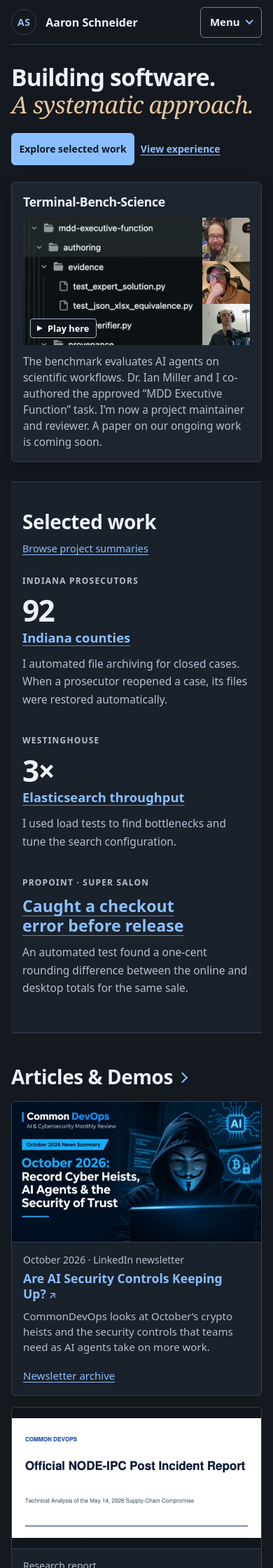
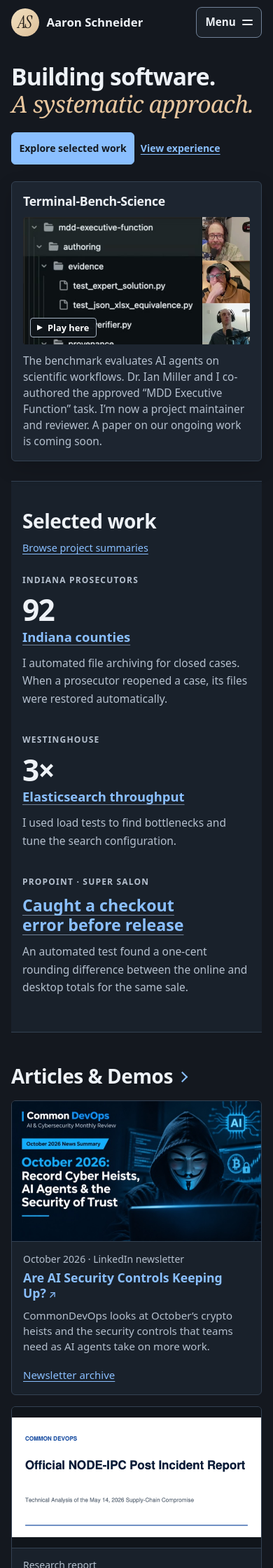
Before and after one commit to schneidergithub/schneidergithub.github.io, a Jekyll site: the page built from index.md, in a window 390 px wide. Shown: the top 2240 px of the page at 70% size. Built offline with Jekyll 4.4.1, drawn with Linux system fonts in a browser that asks for light colours.

Commit message:
Give the shared header and mobile menu a clear current-section state

```diff
--- a/_layouts/default.html
+++ b/_layouts/default.html
@@ -23,13 +23,13 @@
   <meta name="theme-color" content="#14181F">
   <link rel="icon" href="{{ '/assets/favicon.svg' | relative_url }}?v={{ site.time | date: '%s' }}" type="image/svg+xml">
   <link rel="stylesheet" href="{{ '/assets/site.css' | relative_url }}?v={{ site.time | date: '%s' }}">
-  <script src="{{ '/assets/navigation.js' | relative_url }}" defer></script>
+  <script src="{{ '/assets/navigation.js' | relative_url }}?v=2" defer></script>
 </head>
 <body>
   <a class="skip-link" href="#main">Skip to content</a>
   <header class="site-header wrap">
     <a class="brand" href="{{ '/' | relative_url }}" aria-label="Aaron Schneider, home"><span class="brand-mark" aria-hidden="true">AS</span><span>Aaron Schneider</span></a>
-    <button class="site-menu-toggle" type="button" aria-controls="primary-navigation" aria-expanded="false" hidden>Menu</button>
+    <button class="site-menu-toggle" type="button" aria-controls="primary-navigation" aria-expanded="false" hidden>Menu<span class="menu-glyph" aria-hidden="true"></span></button>
     <nav id="primary-navigation" aria-label="Main navigation">
       {% assign nav_labels = 'Home|Experience|Selected Work|Articles & Demos' | split: '|' %}
       {% assign nav_paths = '/|/experience/|/work/|/articles/' | split: '|' %}
--- a/assets/navigation.js
+++ b/assets/navigation.js
@@ -1,26 +1,41 @@
 const menuButton = document.querySelector('.site-menu-toggle');
 const header = menuButton.closest('header');
+const navigation = document.getElementById(menuButton.getAttribute('aria-controls'));
 const compactMenu = window.matchMedia('(max-width: 42em)');
 
-function closeMenu() {
-  menuButton.setAttribute('aria-expanded', 'false');
+function setMenuOpen(open) {
+  menuButton.setAttribute('aria-expanded', String(open));
+  navigation.hidden = compactMenu.matches && !open;
+}
+
+function syncMenuLayout() {
+  const focused = document.activeElement;
+  menuButton.hidden = !compactMenu.matches;
+  if (compactMenu.matches && navigation.contains(focused)) menuButton.focus();
+  setMenuOpen(false);
+  if (!compactMenu.matches && focused === menuButton) {
+    (navigation.querySelector('[aria-current]') || navigation.querySelector('a')).focus();
+  }
 }
 
 menuButton.addEventListener('click', () => {
-  const expanded = menuButton.getAttribute('aria-expanded') === 'true';
-  menuButton.setAttribute('aria-expanded', String(!expanded));
+  setMenuOpen(menuButton.getAttribute('aria-expanded') !== 'true');
 });
 
-header.addEventListener('keydown', (event) => {
-  if (event.key === 'Escape' && compactMenu.matches && menuButton.getAttribute('aria-expanded') === 'true') {
-    closeMenu();
+header.addEventListener('keydown', event => {
+  if (event.key === 'Escape' && menuButton.getAttribute('aria-expanded') === 'true') {
     menuButton.focus();
+    setMenuOpen(false);
   }
 });
 
-header.addEventListener('focusout', (event) => {
-  if (!header.contains(event.relatedTarget)) closeMenu();
+header.addEventListener('focusout', event => {
+  if (!header.contains(event.relatedTarget)) setMenuOpen(false);
 });
 
-compactMenu.addEventListener('change', closeMenu);
-menuButton.hidden = false;
+document.addEventListener('pointerdown', event => {
+  if (menuButton.getAttribute('aria-expanded') === 'true' && !header.contains(event.target)) setMenuOpen(false);
+});
+
+compactMenu.addEventListener('change', syncMenuLayout);
+syncMenuLayout();
--- a/assets/site.css
+++ b/assets/site.css
@@ -18,9 +18,38 @@ img{display:block;max-width:100%;height:auto}
 .wrap{width:min(1120px,calc(100% - 3rem));margin-inline:auto}
 .skip-link{position:absolute;left:1rem;top:-6rem;z-index:5;padding:.7rem 1rem;background:var(--text);color:var(--bg)}
 .skip-link:focus{top:1rem}
-.site-header{display:flex;align-items:center;justify-content:space-between;gap:1.5rem;padding-block:1.5rem;border-bottom:1px solid var(--line)}
-.brand{display:flex;gap:.8rem;align-items:center;color:var(--text);text-decoration:none;font-weight:650;white-space:nowrap}
-.brand-mark{display:grid;place-items:center;width:2.6rem;height:2.6rem;border:1px solid var(--line);border-radius:50%;color:var(--accent);font-size:.875rem;letter-spacing:.03em}
+.site-header {
+  display: flex;
+  flex-wrap: wrap;
+  align-items: center;
+  justify-content: space-between;
+  gap: .65rem 1rem;
+  padding-block: clamp(.85rem, 1.7vw, 1.3rem);
+}
+.brand {
+  display: inline-flex;
+  gap: .65rem;
+  align-items: center;
+  min-height: 44px;
+  color: var(--text);
+  font-size: 1.05rem;
+  font-weight: 650;
+  line-height: 1.2;
+  text-decoration: none;
+}
+.brand-mark {
+  display: grid;
+  flex: none;
+  place-items: center;
+  width: 40px;
+  height: 40px;
+  border-radius: 50%;
+  background: linear-gradient(135deg, #f1dfbf, #ddc09a);
+  color: #211c17;
+  font: italic 400 25px/1 "Instrument Serif", Georgia, serif;
+  letter-spacing: -.05em;
+  padding-inline-end: 2px;
+}
 nav{display:flex;flex-wrap:wrap;gap:.4rem 1.2rem}
 nav a{padding-block:.5rem;font-size:.9rem;text-decoration:none;color:var(--muted)}
 nav a:hover,nav a:focus-visible,nav a[aria-current]{color:var(--accent);text-decoration:underline}
@@ -686,7 +715,45 @@ a{color:inherit}
 
 
 /* Shared interaction hierarchy and comfortable touch targets. */
-.site-header nav a{display:inline-flex;align-items:center;min-height:44px}
+.site-header nav {
+  align-items: center;
+  gap: 3px;
+  max-width: 100%;
+  padding: 4px;
+  border: 1px solid #323c48;
+  border-radius: 12px;
+  background: #1b2129;
+}
+.site-header nav a {
+  position: relative;
+  display: flex;
+  align-items: center;
+  min-height: 44px;
+  padding: .35rem clamp(.55rem, 1.1vw, 1rem);
+  border-radius: 7px;
+  color: var(--muted);
+  font-size: .95rem;
+  font-weight: 550;
+  line-height: 1.3;
+  text-decoration: none;
+}
+.site-header nav a:is(:hover, :focus-visible) { background: #29323e; color: var(--text); }
+.site-header nav a[aria-current] { background: #34312e; color: #f5e5ce; font-weight: 650; }
+.site-header nav a[aria-current]::after {
+  content: "";
+  position: absolute;
+  inset: auto .75rem 3px;
+  width: 1.25rem;
+  height: 2px;
+  margin-inline: auto;
+  border-radius: 2px;
+  background: #e8c69e;
+}
+.site-header nav a:focus-visible { z-index: 1; outline-offset: 1px; }
+.site-header nav[hidden], .site-menu-toggle[hidden] { display: none; }
+@media (forced-colors: active) {
+  .site-header nav a[aria-current] { text-decoration: underline; }
+}
 
 .button.secondary:hover{background:var(--panel);filter:none}
 
@@ -717,49 +784,53 @@ a{color:inherit}
 
 .section-jumps .count,.gallery-jumps .count{margin-left:0}
 
-.site-menu-toggle{display:none}
-@media screen and (max-width:42em){
-  .site-header{
-    display:grid;
-    grid-template-columns:minmax(0,1fr) auto;
-    gap:.35rem .5rem;
-    padding-block:.6rem;
+.site-menu-toggle {
+  display: inline-flex;
+  align-items: center;
+  gap: .6em;
+  min-height: 44px;
+  padding: .45em .8em;
+  border: 1px solid var(--control-border);
+  border-radius: 8px;
+  background: #1b2129;
+  color: var(--text);
+  font: 600 .95rem/1.3 system-ui, sans-serif;
+  cursor: pointer;
+}
+.site-menu-toggle[aria-expanded="true"] { border-color: #bda580; color: #f5e5ce; }
+.site-menu-toggle:focus-visible { outline: 3px solid var(--focus); outline-offset: 3px; }
+.menu-glyph { position: relative; width: 15px; height: 14px; flex: none; }
+.menu-glyph::before, .menu-glyph::after {
+  content: "";
+  position: absolute;
+  inset: 6px 0 auto;
+  height: 2px;
+  border-radius: 2px;
+  background: currentColor;
+}
+.menu-glyph::before { transform: translateY(-3px); }
+.menu-glyph::after { transform: translateY(3px); }
+.site-menu-toggle[aria-expanded="true"] .menu-glyph::before { transform: rotate(45deg); }
+.site-menu-toggle[aria-expanded="true"] .menu-glyph::after { transform: rotate(-45deg); }
+@media (prefers-reduced-motion: no-preference) {
+  .menu-glyph::before, .menu-glyph::after { transition: transform 140ms ease-out; }
+}
+@media screen and (max-width: 42em) {
+  .site-header {
+    display: grid;
+    grid-template-columns: minmax(0, 1fr) auto;
+    gap: .55rem .5rem;
+    padding-block: .6rem;
   }
-  .site-header .brand{
-    min-height:44px;
-    width:fit-content;
-    white-space:normal;
-    line-height:1.25;
-    overflow-wrap:anywhere;
+  .site-header .brand { width: fit-content; min-width: 0; overflow-wrap: anywhere; }
+  .site-header nav { grid-column: 1 / -1; display: grid; gap: 2px; }
+  .site-header nav a { min-width: 0; min-height: 48px; padding-inline: 1rem; }
+  .site-header nav a[aria-current]::after {
+    inset: 0 auto 0 5px;
+    width: 2px;
+    height: 1.2em;
+    margin: auto 0;
   }
-  .site-header .brand-mark{flex:none;width:2.6em;height:2.6em}
-  .site-menu-toggle:not([hidden]){
-    display:inline-flex;
-    align-items:center;
-    gap:.6em;
-    min-height:44px;
-    padding:.4em .85em;
-    border:1px solid var(--control-border);
-    border-radius:6px;
-    background:transparent;
-    color:var(--text);
-    font:600 .94rem/1.3 system-ui,sans-serif;
-    cursor:pointer;
-  }
-  .site-menu-toggle::after{
-    content:"";
-    width:.43em;
-    height:.43em;
-    border:solid var(--accent);
-    border-width:0 2px 2px 0;
-    transform:translateY(-.1em) rotate(45deg);
-  }
-  .site-menu-toggle[aria-expanded="true"]::after{transform:translateY(.1em) rotate(225deg)}
-  .site-menu-toggle:hover,.site-menu-toggle[aria-expanded="true"]{background:var(--panel)}
-  .site-menu-toggle:focus-visible{outline:3px solid var(--focus);outline-offset:3px}
-  .site-header nav{grid-column:1/-1;display:grid;gap:0}
-  .site-header nav a{min-width:0;padding-inline:.5rem}
-  .site-menu-toggle:not([hidden])[aria-expanded="false"] + nav{display:none}
 }
 
 /* Publication sections use spacing between entries and one rule at each new format. */
--- a/scripts/check_site.py
+++ b/scripts/check_site.py
@@ -55,7 +55,7 @@ class Page(HTMLParser):
             allowed = re.fullmatch(r'https://www\.youtube-nocookie\.com/embed/[A-Za-z0-9_-]{11}\?autoplay=1&playsinline=1', a.get('src', ''))
             if not media_page or not allowed or 'srcdoc' in a or not a.get('title'):
                 errors.append(f'{self.path}: unexpected video embed')
-        allowed_scripts = {'/assets/navigation.js'}
+        allowed_scripts = {'/assets/navigation.js?v=2'}
         if self.path.is_relative_to(SITE / 'work'):
             allowed_scripts.add('/assets/portfolio/gallery-return.js')
         if media_page:
```
Also changed, not shown: scripts/check_publications.cjs (+26 -3 lines).
